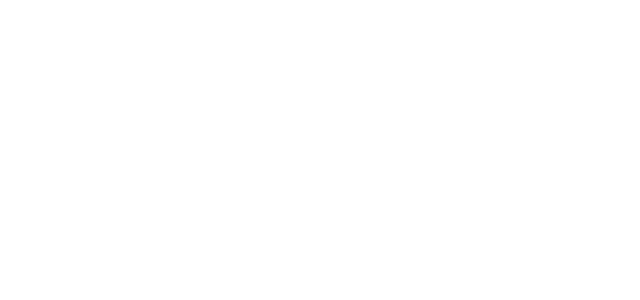
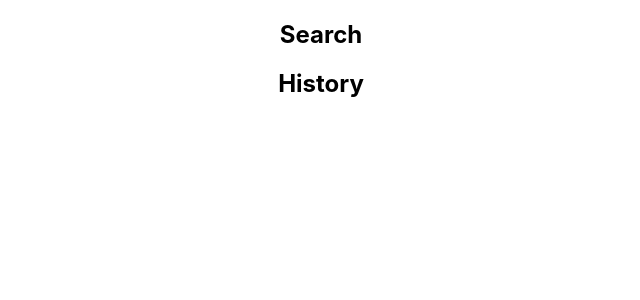
Before and after one commit to paaaarv/cinematrivia, a React (Create React App) app: page / in a window 1280 px wide. Shown: the top 300 px of the page, without its empty margins (319-959 px from the left). Built offline with nearby package versions, Linux system fonts and the light colour scheme.

Commit message:
added tab component

```diff
--- a/src/App.js
+++ b/src/App.js
@@ -1,9 +1,13 @@
 
 import './App.css';
+import Tab from './components/Tab.js'
+
 
 function App() {
   return (
     <div className="App">
+    <Tab attribute={"Search"}/>
+    <Tab attribute={"History"}/>
     </div>
   );
 }
--- /dev/null
+++ b/src/components/Tab.js
@@ -0,0 +1,22 @@
+import React from 'react';
+
+
+
+export default class Tab extends React.Component{
+
+
+    constructor(props){
+        super(props);
+        this.attribute = props.attribute
+    }
+
+    render(){
+
+        return(
+            <div>
+                <h2 className={this.attribute}> {this.attribute}</h2>
+            </div>
+        )
+    }
+
+}
```
